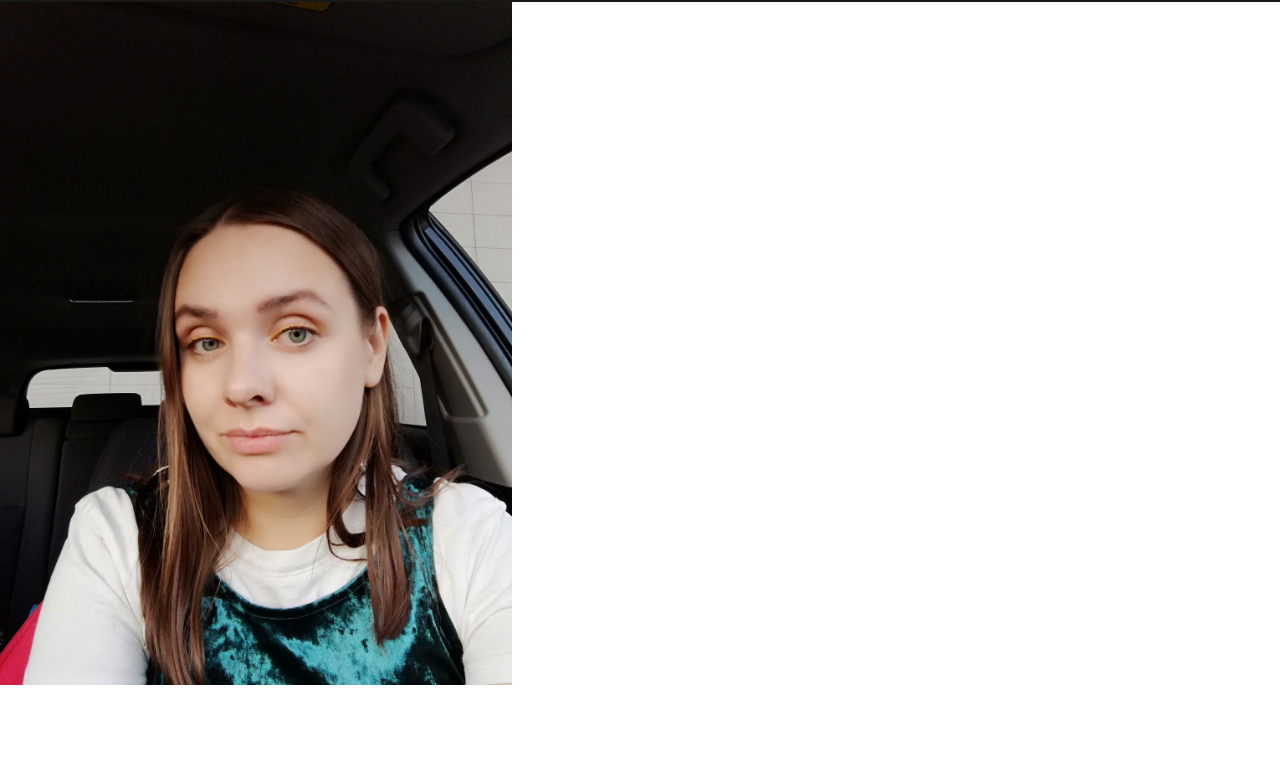
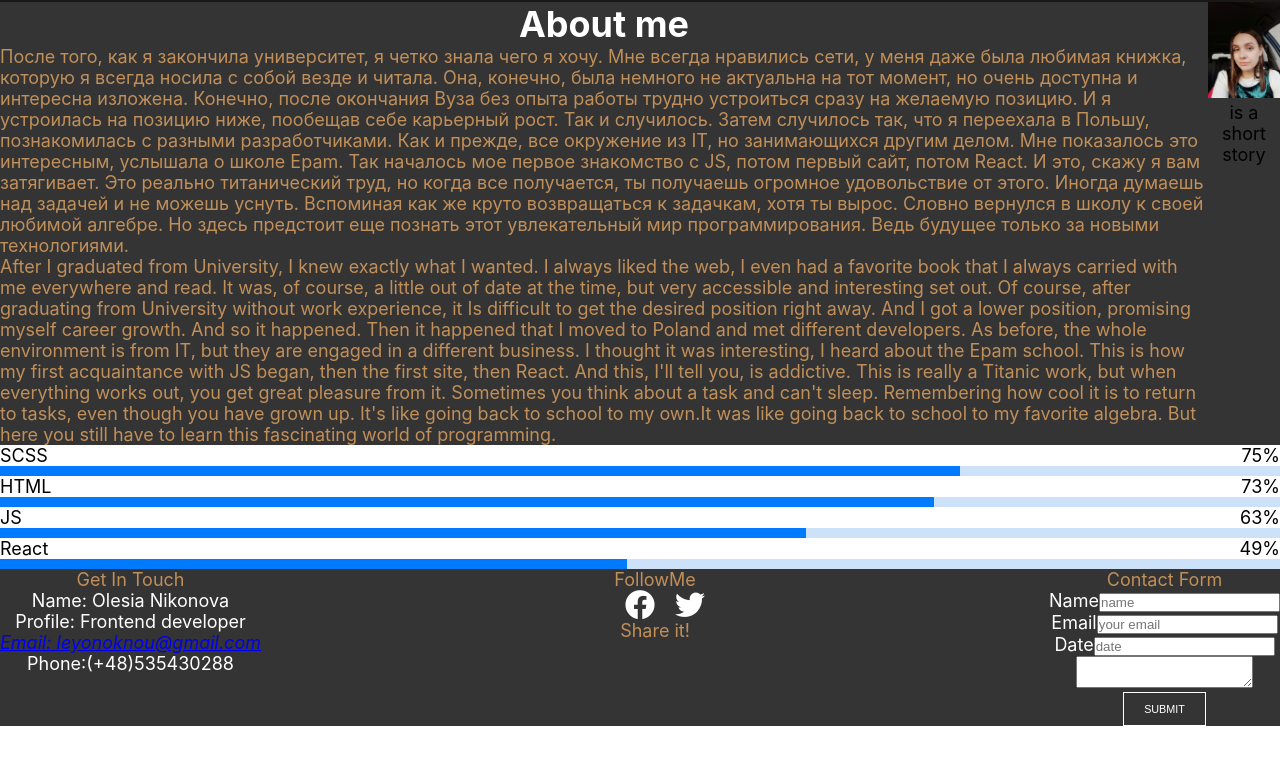
Before and after one commit to olvlesya/portfolio, a React (Create React App) app: page / in a window 1280 px wide. Shown: the part 802-1574 px from the top of the page. After the commit the page ends 1528 px from the top, so only its background shows below. Built offline with nearby package versions, Linux system fonts and the light colour scheme; grey boxes are pictures that could not be loaded.

Commit message:
feat: reorganisation code and implementing new sections

```diff
--- a/package.json
+++ b/package.json
@@ -3,6 +3,7 @@
   "version": "0.1.0",
   "private": true,
   "dependencies": {
+    "@fortawesome/fontawesome-free": "^5.14.0",
     "@testing-library/jest-dom": "^4.2.4",
     "@testing-library/react": "^9.5.0",
     "@testing-library/user-event": "^7.2.1",
--- a/src/App.js
+++ b/src/App.js
@@ -1,8 +1,9 @@
 import React from "react";
+import "@fortawesome/fontawesome-free/css/all.css";
 import "./main.scss";
 import { AboutMe } from "./components/AboutMe.jsx";
 import { BiographyMy } from "./components/BiographyMy";
-import { Contacts } from "./components/Contacts";
+
 import { ContactsForm } from "./components/ContactsForm";
 
 function App() {
@@ -10,7 +11,6 @@ function App() {
     <div className="App">
       <AboutMe />
       <BiographyMy />
-      <Contacts />
       <ContactsForm />
     </div>
   );
--- a/src/common/ProgressBar/ProgressBar.jsx
+++ b/src/common/ProgressBar/ProgressBar.jsx
@@ -4,7 +4,16 @@ import "./ProgressBar.scss";
 export function ProgressBar({ label, percent }) {
   return (
     <div>
-      <div>className="progress-bar"</div>
+      <div className="progress">
+        <p>{label}</p>
+        <p>{percent}%</p>
+      </div>
+      <div className="progress-bar">
+        <div
+          className="progress-bar__scale"
+          style={{ width: `${percent}%` }}
+        ></div>
+      </div>
     </div>
   );
 }
--- a/src/common/ProgressBar/ProgressBar.scss
+++ b/src/common/ProgressBar/ProgressBar.scss
@@ -1,2 +1,20 @@
-.progress-bar {
+.progress {
+  display: flex;
+  flex-direction: row;
+  justify-content: space-between;
+
+  &-bar {
+    display: flex;
+    flex-direction: column;
+    background-color: #cde1f8;
+    text-align: center;
+    white-space: nowrap;
+    transition: width 0.6s ease;
+    height: 10px;
+
+    &__scale {
+      background-color: #007bff;
+      height: 100%;
+    }
+  }
 }
--- /dev/null
+++ b/src/common/ProgressBar/index.js
@@ -0,0 +1 @@
+export { ProgressBar } from "./ProgressBar";
--- a/src/components/BiographyMy.jsx
+++ b/src/components/BiographyMy.jsx
@@ -1,18 +1,74 @@
 import React from "react";
 import biographyMyBanner from "../images/biography-my__banner.jpg";
+import "./BiographyMy.scss";
+import { ProgressBar } from "../common/ProgressBar";
+
+const skills = [
+  { label: "SCSS", percent: 75 },
+  { label: "HTML", percent: 73 },
+  { label: "JS", percent: 63 },
+  { label: "React", percent: 49 },
+];
 
 export function BiographyMy() {
   return (
-    <section class="biography-my">
-      <div class="biography-my__banner">
-        <img alt="" src={biographyMyBanner} />
-        <h2>Olesia Nikonova</h2>
-        <p>is a short story</p>
+    <div>
+      <section className="biography-my">
+        <div className="biography-my__story">
+          <h3>About me</h3>
+          <p>
+            После того, как я закончила университет, я четко знала чего я хочу.
+            Мне всегда нравились сети, у меня даже была любимая книжка, которую
+            я всегда носила с собой везде и читала. Она, конечно, была немного
+            не актуальна на тот момент, но очень доступна и интересна изложена.
+            Конечно, после окончания Вуза без опыта работы трудно устроиться
+            сразу на желаемую позицию. И я устроилась на позицию ниже, пообещав
+            себе карьерный рост. Так и случилось. Затем случилось так, что я
+            переехала в Польшу, познакомилась с разными разработчиками. Как и
+            прежде, все окружение из IT, но занимающихся другим делом. Мне
+            показалось это интересным, услышала о школе Epam. Так началось мое
+            первое знакомство с JS, потом первый сайт, потом React. И это, скажу
+            я вам затягивает. Это реально титанический труд, но когда все
+            получается, ты получаешь огромное удовольствие от этого. Иногда
+            думаешь над задачей и не можешь уснуть. Вспоминая как же круто
+            возвращаться к задачкам, хотя ты вырос. Словно вернулся в школу к
+            своей любимой алгебре. Но здесь предстоит еще познать этот
+            увлекательный мир программирования. Ведь будущее только за новыми
+            технологиями.
+          </p>
+          <p>
+            After I graduated from University, I knew exactly what I wanted. I
+            always liked the web, I even had a favorite book that I always
+            carried with me everywhere and read. It was, of course, a little out
+            of date at the time, but very accessible and interesting set out. Of
+            course, after graduating from University without work experience, it
+            Is difficult to get the desired position right away. And I got a
+            lower position, promising myself career growth. And so it happened.
+            Then it happened that I moved to Poland and met different
+            developers. As before, the whole environment is from IT, but they
+            are engaged in a different business. I thought it was interesting, I
+            heard about the Epam school. This is how my first acquaintance with
+            JS began, then the first site, then React. And this, I'll tell you,
+            is addictive. This is really a Titanic work, but when everything
+            works out, you get great pleasure from it. Sometimes you think about
+            a task and can't sleep. Remembering how cool it is to return to
+            tasks, even though you have grown up. It's like going back to school
+            to my own.It was like going back to school to my favorite algebra.
+            But here you still have to learn this fascinating world of
+            programming.
+          </p>
+        </div>
+
+        <div className="biography-my__banner">
+          <img alt="" src={biographyMyBanner} />
+          <p>is a short story</p>
+        </div>
+      </section>
+      <div>
+        {skills.map((skill) => (
+          <ProgressBar label={skill.label} percent={skill.percent} />
+        ))}
       </div>
-      <div class="biography-my__story">
-        <h2>About me</h2>
-        <p></p>
-      </div>
-    </section>
+    </div>
   );
 }
--- /dev/null
+++ b/src/components/BiographyMy.scss
@@ -0,0 +1,16 @@
+.biography-my {
+  display: flex;
+  text-align: center;
+  justify-content: space-between;
+  background-color: #343434;
+
+  &__banner {
+    width: 50%;
+    text-align: center;
+  }
+
+  &__story {
+    text-align: left;
+    color: #c18f59;
+  }
+}
--- a/src/components/Contacts.jsx
+++ /dev/null
@@ -1,47 +0,0 @@
-import React from "react";
-
-export function Contacts() {
-  return (
-    <section>
-      <div>Name: Olesia Nikonova </div>
-      <div>Profile: Frontend developer</div>
-
-      <address>
-        <a href="mailto:leyonoknou@gmail.com">Email: leyonoknou@gmail.com </a>
-      </address>
-
-      <div>Phone: (+48) 535430288</div>
-      <p>Skills</p>
-      <p>HTML</p>
-      <span>75%</span>
-
-      <p>CSSS</p>
-      <span>73%</span>
-      <div
-        className="progress-bar"
-        role="progressbar"
-        aria-valuenow="73"
-        aria-valuemin="0"
-        aria-valuemax="100"
-      ></div>
-      <p>JavaScript</p>
-      <span>65%</span>
-      <div
-        className="progress-bar"
-        role="progressbar"
-        aria-valuenow="65"
-        aria-valuemin="0"
-        aria-valuemax="100"
-      ></div>
-      <p>React</p>
-      <span>49%</span>
-      <div
-        className="progress-bar"
-        role="progressbar"
-        aria-valuenow="49"
-        aria-valuemin="0"
-        aria-valuemax="100"
-      ></div>
-    </section>
-  );
-}
--- a/src/components/ContactsForm.jsx
+++ b/src/components/ContactsForm.jsx
@@ -1,30 +1,50 @@
 import React from "react";
+import "../components/ContactsForm.scss";
 
 export function ContactsForm() {
   return (
     <footer className="footer">
+      <div className="footer-contacts">
+        <div>
+          <p>Get In Touch</p>
+          <div>Name: Olesia Nikonova </div>
+          <div>Profile: Frontend developer</div>
+          <address>
+            <a href="mailto:leyonoknou@gmail.com">
+              Email: leyonoknou@gmail.com{" "}
+            </a>
+          </address>
+          <div>Phone:(+48)535430288</div>
+        </div>
+      </div>
+      <div className="footer-container">
         <p>FollowMe</p>
-      <p>Get In Touch</p>
-      <i class="fab fa-facebook-f"></i>
-      <i class="fab fa-twitter"></i>
-      <i class="fab fa-twitter"></i>
-      <i class="fab fa-twitter"></i>
+        <i className="fab fa-facebook" href="#"></i>
+        <i className="fab fa-twitter"></i>
         <p>Share it!</p>
+      </div>
+
+      <form className="footer-form" name="test" method="post" action="#">
+        <div className="footer-form-contacts">
           <p>Contact Form</p>
+          <div className="footer-form-name">
             <div>
               <label>Name</label>
-        <input placeholder="name*" />
+              <input placeholder="name" />
+            </div>
           </div>
           <div>
             <label>Email</label>
-        <input placeholder="your email*" />
+            <input placeholder="your email" />
           </div>
           <div>
             <label>Date</label>
-        <input placeholder="date*" />
+            <input placeholder="date" />
           </div>
           <textarea></textarea>
-      <button>submit</button>
+        </div>
+        <button className="footer-button">submit</button>
+      </form>
     </footer>
   );
 }
--- /dev/null
+++ b/src/components/ContactsForm.scss
@@ -0,0 +1,40 @@
+.footer {
+  background-color: #343434;
+  display: flex;
+  justify-content: space-between;
+  color: #fff;
+  width: 100%;
+  text-align: center;
+  p {
+    color: #c18f59;
+  }
+
+  &-container {
+    display: flex;
+    display: table-column;
+
+    .fab {
+      color: #fff;
+      margin-left: 20px;
+      display: inline-block;
+      font-size: 30px;
+      width: 30px;
+
+      &:hover {
+        opacity: 0.7;
+      }
+    }
+  }
+  &-button {
+    color: #fff;
+    background-color: #c18f59;
+    padding: 10px 20px;
+    font-size: 0.6rem;
+    text-transform: uppercase;
+    cursor: pointer;
+    border: 1px solid #fff;
+    transition: color 0.3s;
+    text-align: center;
+    background-color: transparent;
+  }
+}
--- a/src/main.scss
+++ b/src/main.scss
@@ -27,6 +27,11 @@ h2 {
   font-family: "Enriqueta-Regular";
   font-weight: 700;
   margin-bottom: 10px;
+}
+h3 {
+  font-size: 2rem;
+  color: #fff;
+  text-align: center;
 }
 
 .section-background {
@@ -78,12 +83,6 @@ h2 {
   }
 }
 
-.biography-my {
-  &__banner {
-    width: 40%;
-  }
-}
-
 .portfolio-button {
   padding: 10px 20px;
   font-size: 0.6rem;
```
Also changed, not shown: 1 other file (tests, documents, lock files or other folders). Lines whose indentation alone changed are shown as unchanged.
